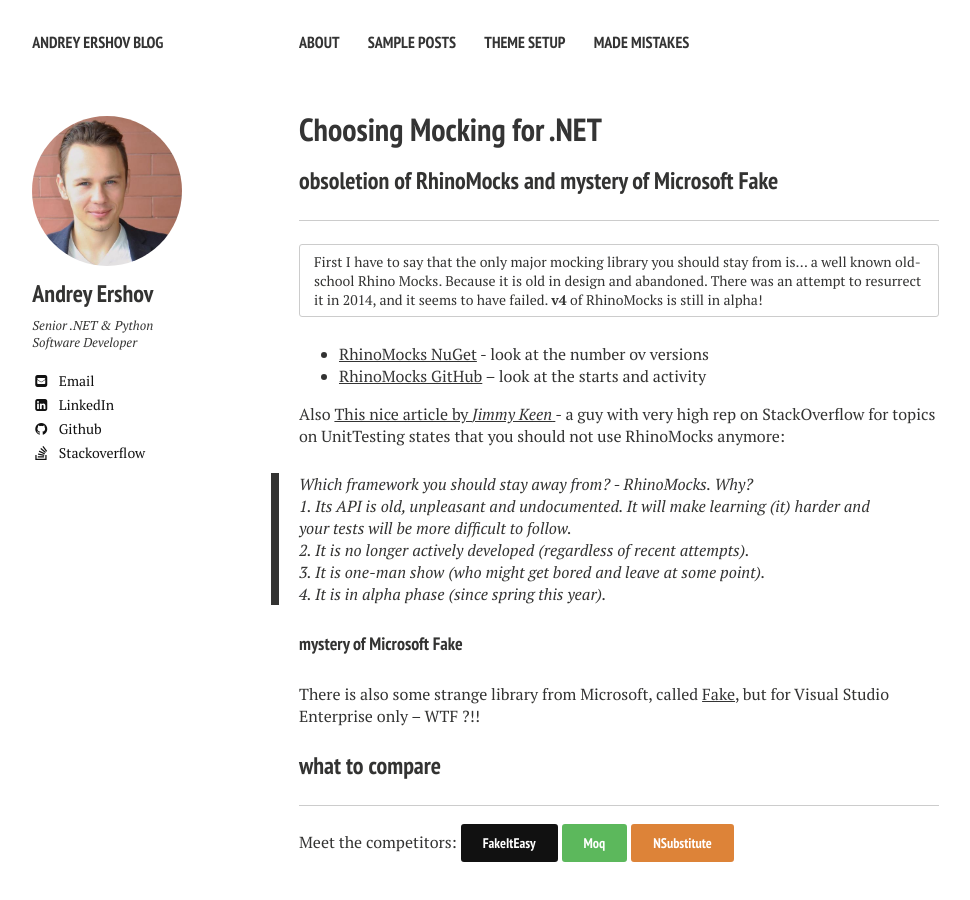
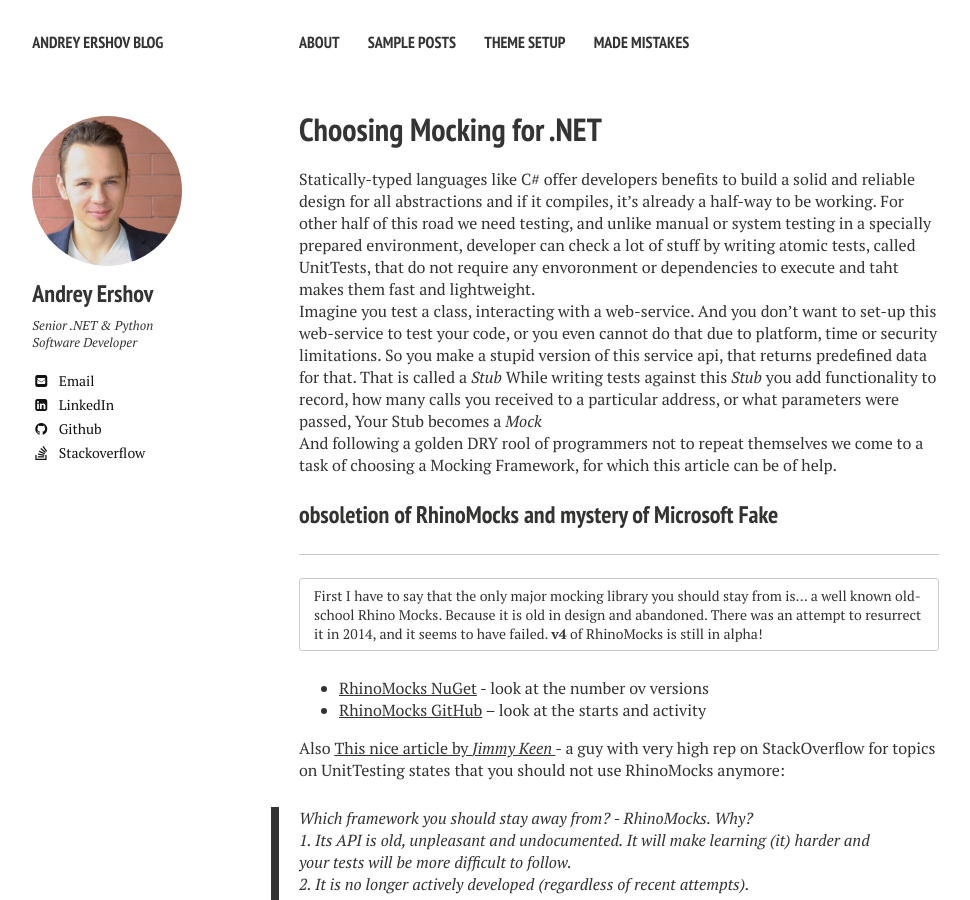
Before and after one commit to slmjy/slmjy.github.io, a Jekyll site: the page built from _posts/2015-12-21-Choosing-Mocking-for-.NET.md, in a window 1280 px wide and 900 px high. Shown: the whole window, without its empty margins (21-991 px from the left). Built offline with Jekyll 4.4.1, drawn with Linux system fonts in a browser that asks for light colours; nearby versions of some CDN libraries; some of the changed text lies outside the part shown.

Commit message:
Update 2015-12-21-Choosing-Mocking-for-.NET.md

```diff
--- a/_posts/2015-12-21-Choosing-Mocking-for-.NET.md
+++ b/_posts/2015-12-21-Choosing-Mocking-for-.NET.md
@@ -6,6 +6,12 @@ tags: [.NET, C#, Mock, Unit Tests, Unit testing, Mocking]
 modified: 2015-12-21
 comments: true
 ---
+
+Statically-typed languages like C# offer developers benefits to build a solid and reliable design for all abstractions and if it compiles, it's already a half-way to be working. For other half of this road we need testing, and unlike manual or system testing in a specially prepared environment, developer can check a lot of stuff by writing atomic tests, called UnitTests, that do not require any envoronment or dependencies to execute and taht makes them fast and lightweight.
+Imagine you test a class, interacting with a web-service. And you don't want to set-up this web-service to test your code, or you even cannot do that due to platform, time or security limitations. So you make a stupid version of this service api, that returns predefined data for that. That is called a *Stub*
+While writing tests against this *Stub* you add functionality to record, how many calls you received to a particular address, or what parameters were passed, Your Stub becomes a *Mock*
+And following a golden DRY rool of programmers not to repeat themselves we come to a task of choosing a Mocking Framework, for which this article can be of help.
+
 ### obsoletion of **RhinoMocks** and mystery of **Microsoft Fake**
 * * *
 First I have to say that the only major mocking library you should stay from is… a well known old-school Rhino Mocks. Because it is old in design and abandoned.  There was an attempt to resurrect it in 2014, and it seems to have failed. **v4** of RhinoMocks is still in alpha!
@@ -39,12 +45,11 @@ Meet the competitors: <a href="https://github.com/FakeItEasy/FakeItEasy" class="
 
 ### introducing competitors
 
-##### [Moq](https://github.com/Moq/moq4) – open source, BSD license ( that means totally fine) _Stats:_ 1064 stars, 276 forks, 16.6 on nugetmusthaves, downloads: ~5M
-* I’ve used it a lot, it’s totally cool
-* [This MSDN article](https://msdn.microsoft.com/en-us/data/dn314429.aspx) recommends it for EF6
-##### [NSubstitute](https://github.com/nsubstitute/NSubstitute)  – open source, BSD license ( that means totally fine) _Stats:_ 536 stars, 123 forks, 12.7 on nugetmusthaves, downloads: ~700K
-
-##### [FakeItEasy](https://github.com/FakeItEasy/FakeItEasy)– open source, MIT license ( that means totally fine) _Stats:_ 462 stars, 96 forks, 8.2 on nugetmusthaves, downloads: ~300K
+* ##### [Moq](https://github.com/Moq/moq4) – open source, BSD license ( that means totally fine) _Stats:_ 1064 stars, 276 forks, 16.6 on nugetmusthaves, downloads: ~5M
+    * I’ve used it a lot, it’s totally cool
+    * [This MSDN article](https://msdn.microsoft.com/en-us/data/dn314429.aspx) recommends it for EF6
+* ##### [NSubstitute](https://github.com/nsubstitute/NSubstitute)  – open source, BSD license ( that means totally fine) _Stats:_ 536 stars, 123 forks, 12.7 on nugetmusthaves, downloads: ~700K
+* ##### [FakeItEasy](https://github.com/FakeItEasy/FakeItEasy)– open source, MIT license ( that means totally fine) _Stats:_ 462 stars, 96 forks, 8.2 on nugetmusthaves, downloads: ~300K
 
 ### popularity
 
@@ -52,50 +57,33 @@ Meet the competitors: <a href="https://github.com/FakeItEasy/FakeItEasy" class="
 |:--------|:-------:|--------:|--------:|
 | Stars on GitHub | 1064 |536 | 462|
 | Forks                 | 276   | 123   | 96 |
-| Nugetmusthaves score  | 96    | 12    | 8 |
+| Nugetmusthaves score  | 16.6    | 12.7    | 8.2 |
 | Downloads             | 5M    | 700K  | 300K |
+| License | BSD | BSD | MIT |
 
 So clearly Moq is the most popular. And now about functionality
 
 ### functionality
 Many articles including [this answer from creator of FakeItEasy](http://stackoverflow.com/a/4174495) state that the major differences are not in functionality, but in syntax and approach.
 
+I am quite familiar with Moq only and love it. But actually the NSubstitute syntax I kind of like more, because you can mock methods without any lambdas. See the example:
 
-
-<td valign="top">
-
-_Syntax_
-
-</td>
-
-<td valign="top">
-
+{% highlight csharp %}
 var serverMoq = new Mock<IServerGateway>();
 
 serverMoq.Setup(server => server.HasUpgrades()).Returns(true);
+{% endhighlight %}
 
-</td>
-
-<td valign="top">
+{% highlight csharp %}
 
 var serverSubstitute = Substitute.For<IServerGateway>();
 
 serverSubstitute.HasUpgrades().Returns(true);
+{% endhighlight %}
 
-</td>
-
-<td valign="top">
+{% highlight csharp %}
 
 var serverFake = A.Fake<IServerGateway>();
 
 A.CallTo(() => serverFake.HasUpgrades()).Returns(true);
-
-</td>
-
-</tr>
-
-</tbody>
-
-</table>
-
-I am quite familiar with Moq only and love it. But actually the NSubstitute syntax I kind of like more, because you can mock methods without any lambdas
+{% endhighlight %}
```
